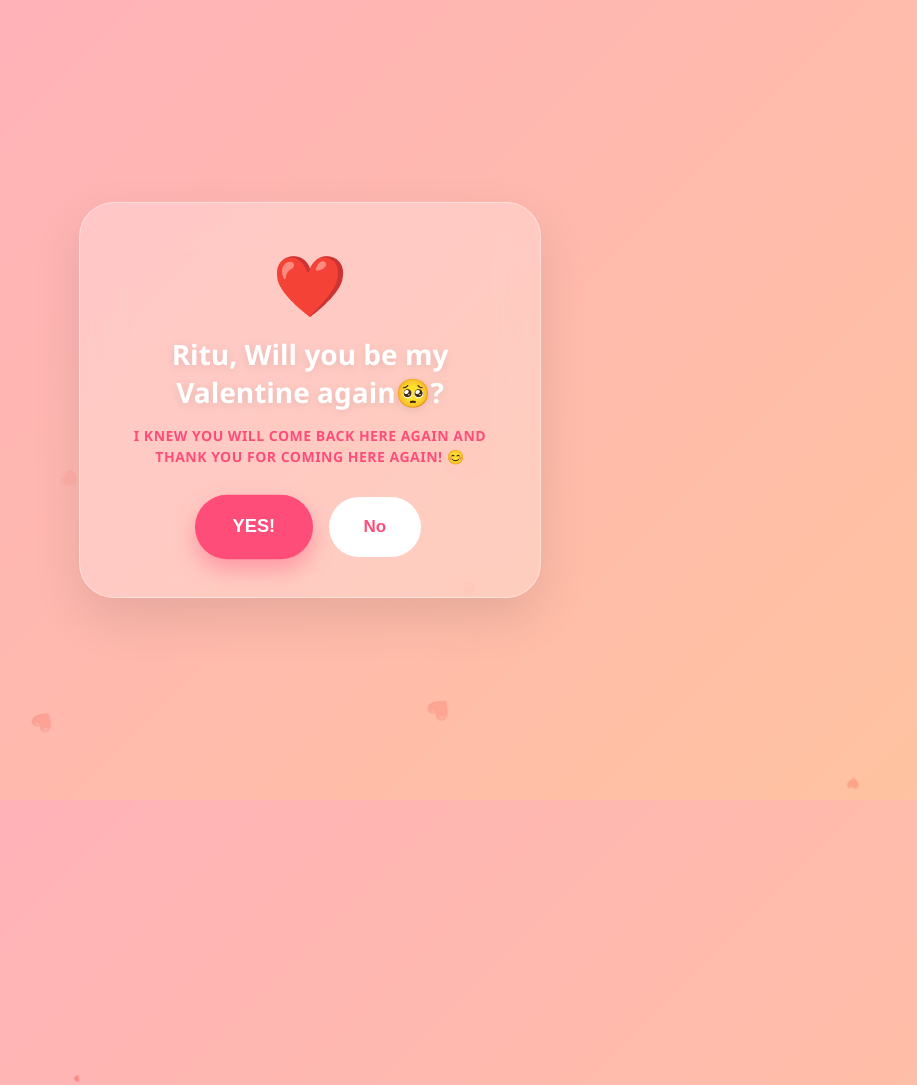
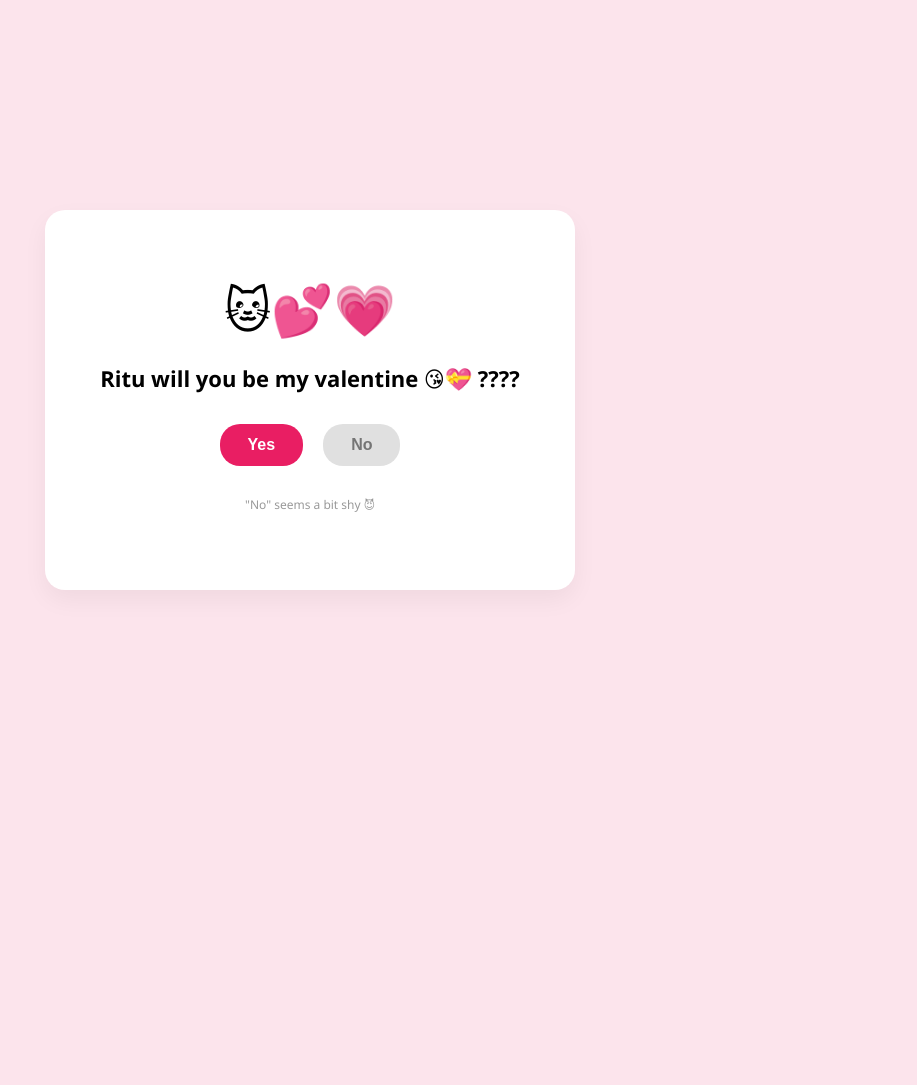
Before and after one commit to reddyniraj1805-lgtm/New, a plain HTML site: page index.html in a window 1280 px wide. Shown: the top 1085 px of the page, without its empty margins (330-1247 px from the left). After the commit the page ends 800 px from the top, so only its background shows below. Drawn offline with nearby package versions, Linux system fonts and the light colour scheme.

Commit message:
Update index.html

```diff
--- a/index.html
+++ b/index.html
@@ -3,208 +3,144 @@
 <head>
 <meta charset="UTF-8">
 <meta name="viewport" content="width=device-width, initial-scale=1.0">
-    <title>For Ritu ❤️</title>
-    <script src="https://cdn.jsdelivr.net/npm/canvas-confetti@1.6.0/dist/confetti.browser.min.js"></script>
+<title>Will you be my Valentine?</title>
 <style>
-        :root {
-            --primary: #ff4d79;
-            --glass: rgba(255, 255, 255, 0.25);
-        }
-
 body {
-            margin: 0;
 height: 100vh;
 display: flex;
 justify-content: center;
 align-items: center;
-            background: linear-gradient(135deg, #ffafbd 0%, #ffc3a0 100%);
-            font-family: 'Segoe UI', Roboto, Helvetica, Arial, sans-serif;
+background-color: #fce4ec;
+font-family: 'Segoe UI', Tahoma, Geneva, Verdana, sans-serif;
+margin: 0;
 overflow: hidden;
 }
 
-        /* Ambient floating hearts */
-        .heart-particle {
-            position: absolute;
-            color: rgba(255, 255, 255, 0.5);
-            pointer-events: none;
-            animation: float 4s linear infinite;
-            z-index: 1;
+.card {
+background: white;
+padding: 40px;
+border-radius: 20px;
+box-shadow: 0 10px 25px rgba(0,0,0,0.05);
+text-align: center;
+max-width: 450px;
+width: 90%;
+position: relative;
+min-height: 300px;
+display: flex;
+flex-direction: column;
+justify-content: center;
 }
 
-        @keyframes float {
-            0% { transform: translateY(110vh) rotate(0deg) scale(0); opacity: 1; }
-            100% { transform: translateY(-10vh) rotate(360deg) scale(1.5); opacity: 0; }
+.icon {
+font-size: 50px;
+margin-bottom: 20px;
 }
 
-        /* Glassmorphism Card */
-        .card {
-            background: var(--glass);
-            backdrop-filter: blur(20px);
-            -webkit-backdrop-filter: blur(20px);
-            border: 1px solid rgba(255, 255, 255, 0.4);
-            padding: 40px 30px;
-            border-radius: 35px;
-            text-align: center;
-            box-shadow: 0 20px 50px rgba(0,0,0,0.1);
-            width: 88%;
-            max-width: 400px;
-            z-index: 10;
-            transition: all 0.5s ease;
+h1 {
+color: #000;
+font-size: 22px;
+margin-bottom: 30px;
+font-weight: 700;
+line-height: 1.4;
 }
 
-        h1 { color: white; font-size: 28px; margin: 10px 0; text-shadow: 0 2px 10px rgba(0,0,0,0.1); }
-
-        .welcome-msg {
-            color: var(--primary);
-            font-size: 14px;
-            font-weight: 700;
-            margin-bottom: 30px;
-            line-height: 1.5;
-            text-transform: uppercase;
-            letter-spacing: 0.5px;
+.btn-container {
+display: flex;
+justify-content: center;
+align-items: center;
+gap: 20px;
+margin-top: 10px;
 }
 
-        /* Buttons */
-        .btn-wrap { display: flex; justify-content: center; gap: 20px; min-height: 60px; }
-
 button {
-            padding: 14px 35px;
-            font-size: 17px;
+padding: 12px 28px;
+font-size: 16px;
 border: none;
-            border-radius: 50px;
+border-radius: 20px;
 cursor: pointer;
-            font-weight: 800;
-            transition: 0.3s cubic-bezier(0.175, 0.885, 0.32, 1.275);
+font-weight: bold;
+transition: 0.1s;
 }
 
 #yes {
-            background: var(--primary);
+background-color: #e91e63;
 color: white;
-            box-shadow: 0 10px 20px rgba(255, 77, 121, 0.4);
-            animation: pulse 1.5s infinite;
+position: relative;
 }
 
-        @keyframes pulse {
-            0% { transform: scale(1); }
-            50% { transform: scale(1.08); }
-            100% { transform: scale(1); }
+#no {
+background-color: #e0e0e0;
+color: #757575;
+position: relative; /* Starts relative, becomes fixed on hover */
 }
 
-        #no { background: white; color: var(--primary); }
-
-        /* Success View */
-        #success { display: none; text-align: left; animation: fadeIn 0.8s ease; }
-
-        .romantic-para { color: white; line-height: 1.6; margin-bottom: 20px; font-size: 16px; text-align: center; }
-
-        .list-container {
-            background: rgba(255, 255, 255, 0.15);
-            border-radius: 20px;
-            padding: 20px;
-            border: 1px solid rgba(255, 255, 255, 0.2);
+.hint {
+margin-top: 30px;
+font-size: 12px;
+color: #999;
 }
 
-        .list-item {
-            display: flex;
-            align-items: center;
-            color: white;
-            margin: 12px 0;
-            font-weight: 600;
-            font-size: 15px;
-            opacity: 0;
-            transform: translateX(-20px);
-            animation: slideIn 0.5s forwards;
+#success-msg {
+display: none;
+line-height: 1.6;
 }
 
-        @keyframes slideIn {
-            to { opacity: 1; transform: translateX(0); }
+.sweet-text {
+color: #e91e63;
+font-size: 1.1em;
+font-style: italic;
+margin-bottom: 15px;
 }
 
-        .food-footer {
-            margin-top: 25px;
-            color: white;
-            font-weight: 800;
-            text-align: center;
-            font-size: 18px;
+.funny-text {
+color: #333;
+font-size: 1.2em;
+font-weight: bold;
 }
-
-        @keyframes fadeIn { from { opacity: 0; } to { opacity: 1; } }
 </style>
 </head>
 <body>
 
-    <div id="heart-bg"></div>
+<div class="card" id="main-card">
+<div id="content">
+<div class="icon">🐱💕💗</div>
+<h1>Ritu will you be my valentine 😘💝 ????</h1>
 
-    <div class="card">
-        <div id="ask">
-            <div style="font-size: 60px;">❤️</div>
-            <h1>Ritu, Will you be my Valentine again🥺?</h1>
-            <p class="welcome-msg">I knew you will come back here again and<br>Thank you for coming here again! 😊</p>
-
-            <div class="btn-wrap">
-                <button id="yes">YES!</button>
+<div class="btn-container">
+<button id="yes">Yes</button>
 <button id="no">No</button>
 </div>
+
+<p class="hint">"No" seems a bit shy 😈</p>
 </div>
 
-        <div id="success">
-            <div style="font-size: 50px; text-align: center; margin-bottom: 15px;">❤️</div>
-            <p class="romantic-para">
-                I promise to bring flowers for you every time we meet and to always make you feel special, just the way you are
-            </p>
-
-            <div class="list-container">
-                <div class="list-item" style="animation-delay: 0.2s;">❤️ 1. More Dates 🕯️</div>
-                <div class="list-item" style="animation-delay: 0.4s;">❤️ 2. More Movies 🎬</div>
-                <div class="list-item" style="animation-delay: 0.6s;">❤️ 3. More Cafe Hoppings ☕</div>
-                <div class="list-item" style="animation-delay: 0.8s;">❤️ 4. More Shopping 🛍️</div>
-                <div class="list-item" style="animation-delay: 1.0s;">❤️ 5. More Pani Puri 🥘</div>
-                <div class="list-item" style="animation-delay: 1.0s;">❤️ 5. More Pani Puri 👫</div>
-            </div>
-
-            <div class="food-footer">
-                Samosas & Parathas on repeat! ❤️😘🥹
-            </div>
+<div id="success-msg">
+<p class="sweet-text">Every part of me leans toward you. Your love has wrapped itself around my heart, and I never want to let go.
+I want to go on Dates with you and also want to explore places with you, want to go on beaches and mountains with you and also want to watch movies with you </p>
+<p class="funny-text">I want to eat the Samosa’s and Paratha’s more frequently 💝😘🥹</p>
 </div>
 </div>
 
 <script>
-        // Particle Background
-        function createParticle() {
-            const heart = document.createElement('div');
-            heart.classList.add('heart-particle');
-            heart.innerHTML = '❤️';
-            heart.style.left = Math.random() * 100 + 'vw';
-            heart.style.fontSize = (Math.random() * 15 + 10) + 'px';
-            heart.style.animationDuration = (Math.random() * 3 + 2) + 's';
-            document.getElementById('heart-bg').appendChild(heart);
-            setTimeout(() => heart.remove(), 5000);
-        }
-        setInterval(createParticle, 300);
+const noButton = document.getElementById("no");
+const yesButton = document.getElementById("yes");
+const successMsg = document.getElementById("success-msg");
+const content = document.getElementById("content");
 
-        // Dodging Logic
-        const noBtn = document.getElementById('no');
-        const moveBtn = () => {
-            const x = Math.random() * (window.innerWidth - 100);
-            const y = Math.random() * (window.innerHeight - 50);
-            noBtn.style.position = 'fixed';
-            noBtn.style.left = x + 'px';
-            noBtn.style.top = y + 'px';
-        };
-        noBtn.addEventListener('mouseover', moveBtn);
-        noBtn.addEventListener('touchstart', moveBtn);
+// The dodging logic
+noButton.addEventListener("mouseover", () => {
+const x = Math.random() * (window.innerWidth - noButton.offsetWidth);
+const y = Math.random() * (window.innerHeight - noButton.offsetHeight);
 
-        // Success Logic
-        document.getElementById('yes').addEventListener('click', () => {
-            document.getElementById('ask').style.display = 'none';
-            document.getElementById('success').style.display = 'block';
+noButton.style.position = "fixed";
+noButton.style.left = x + "px";
+noButton.style.top = y + "px";
+});
 
-            confetti({
-                particleCount: 150,
-                spread: 70,
-                origin: { y: 0.6 },
-                colors: ['#ff4d79', '#ffffff', '#ffafbd']
-            });
+// The "Yes" click logic
+yesButton.addEventListener("click", () => {
+content.style.display = "none";
+successMsg.style.display = "block";
 });
 </script>
 </body>
```
Lines whose indentation alone changed are shown as unchanged.
